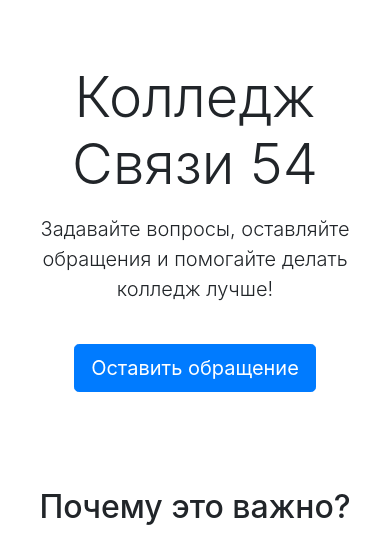
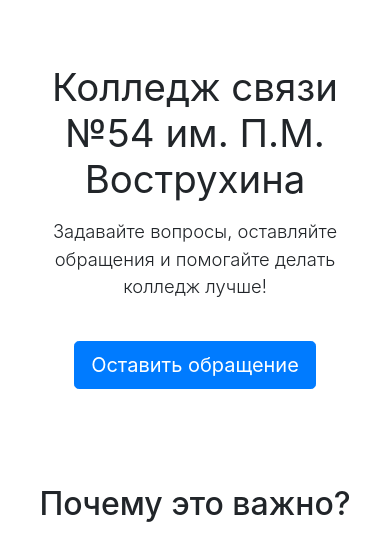
Before and after one commit to ober0/studentsFeedback, a Django app: page / in a window 390 px wide. Shown: the part 86-630 px from the top of the page. Run offline with Django 5.2, Linux system fonts and the light colour scheme; parts of the project's set-up code (start-up, migrations or seed data) failed here and were passed over; some libraries are stand-ins or nearby versions.

Commit message:
v 1.1.43   #new index text design

```diff
--- a/core/static/core/css/index.css
+++ b/core/static/core/css/index.css
@@ -168,3 +168,16 @@ svg{
         width: 100%;
     }
 }
+
+.main-title{
+    font-size: 2.7rem !important;
+}
+
+@media (max-width: 425px) {
+    .main-title{
+        font-size: 2.4rem !important;
+    }
+    .main-text{
+        font-size: 1.15rem !important;
+    }
+}
--- a/core/templates/core/index.html
+++ b/core/templates/core/index.html
@@ -19,8 +19,8 @@
      {% include 'core/notification.html' %}
     <!-- Информационный блок с заголовком -->
     <div class="container py-5 text-center">
-        <h1 class="display-4">Колледж Связи 54</h1>
-        <p class="lead mt-3">Задавайте вопросы, оставляйте обращения и помогайте делать колледж лучше!</p>
+        <h1 class="display-4 main-title"><strong>Колледж связи №54 им. П.М. Вострухина</strong></h1>
+        <p class="lead mt-3 main-text">Задавайте вопросы, оставляйте обращения и помогайте делать колледж лучше!</p>
         <a href="{% url 'create_complaint' %}" class="btn btn-primary btn-lg mt-4">Оставить обращение</a>
     </div>
 
```
